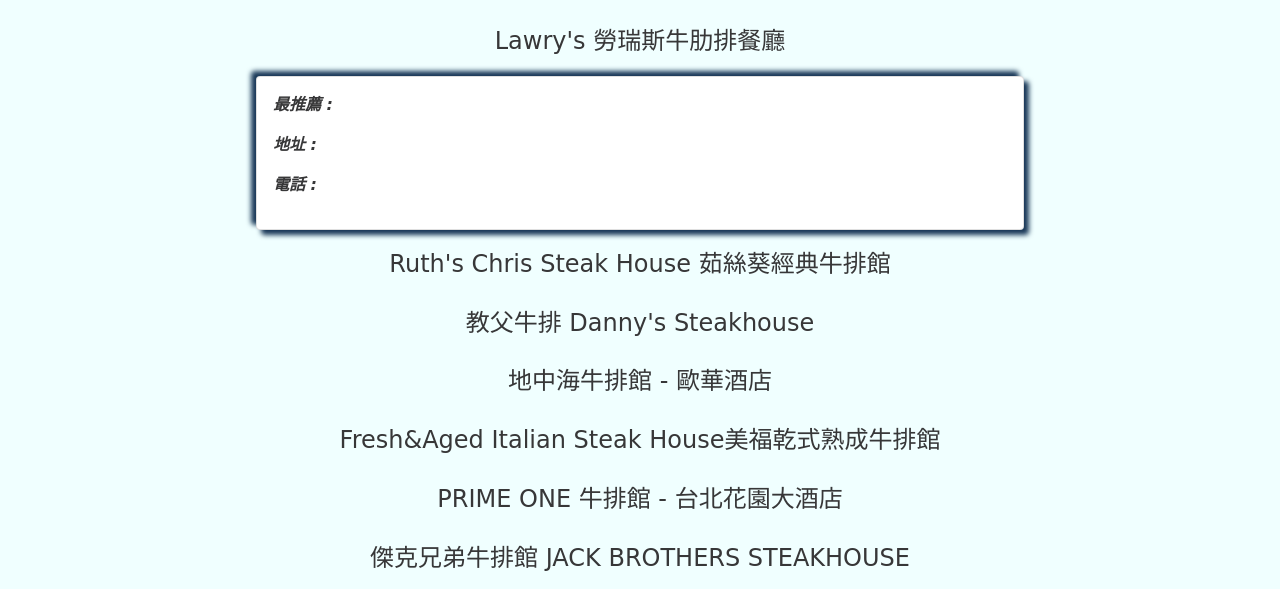
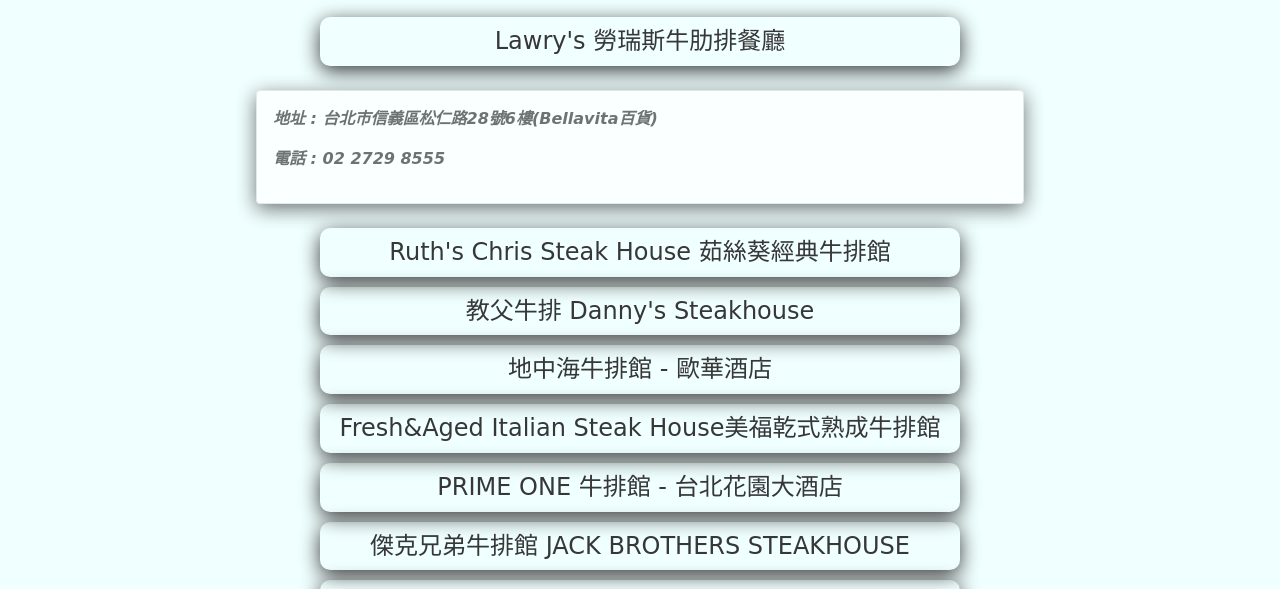
Before and after one commit to boyben001/WebDesign, a plain HTML site: page Restaurant.html in a window 1280 px wide. Both pictures are taken after a click on the element "Lawry's 勞瑞斯牛肋排餐廳". Shown: the part 185-774 px from the top of the page. Drawn offline with nearby package versions, Linux system fonts and the light colour scheme.

Commit message:
feat : 美化

```diff
--- a/Restaurant.html
+++ b/Restaurant.html
@@ -55,127 +55,110 @@
     <h2>北部</h2>
     <div class="content">
         <h4 data-bs-toggle="collapse" href="#Lawry">Lawry's 勞瑞斯牛肋排餐廳</h4>
-        <div class="collapse" id="Lawry">
+        <div class="collapse my-4" id="Lawry">
             <div class="card card-body">
-                <p>最推薦 : </p>
-                <p>地址 : </p>
-                <p>電話 : </p>
+                <p>地址 : 台北市信義區松仁路28號6樓(Bellavita百貨)</p>
+                <p>電話 : 02 2729 8555</p>
             </div>
         </div>
         <h4 data-bs-toggle="collapse" href="#Ruth">Ruth's Chris Steak House 茹絲葵經典牛排館</h4>
-        <div class="collapse" id="Ruth">
+        <div class="collapse my-4" id="Ruth">
             <div class="card card-body">
-                <p>最推薦 : </p>
-                <p>地址 : </p>
-                <p>電話 : </p>
+                <p>地址 : 台北市松山區民生東路三段135號2樓</p>
+                <p>電話 : 02-2545-8888</p>
             </div>
         </div>
         <h4 data-bs-toggle="collapse" href="#Danny">教父牛排 Danny's Steakhouse</h4>
-        <div class="collapse" id="Danny">
+        <div class="collapse my-4" id="Danny">
             <div class="card card-body">
-                <p>最推薦 : </p>
-                <p>地址 : </p>
-                <p>電話 : </p>
+                <p>地址 : 台北市中山區樂群三路58號</p>
+                <p>電話 : 02 8501 1838</p>
             </div>
         </div>
         <h4 data-bs-toggle="collapse" href="#collapseExample">地中海牛排館 - 歐華酒店</h4>
-        <div class="collapse" id="collapseExample">
+        <div class="collapse my-4" id="collapseExample">
             <div class="card card-body">
-                <p>最推薦 : </p>
-                <p>地址 : </p>
-                <p>電話 : </p>
+                <p>地址 : 台北市中山區林森北路646號</p>
+                <p>電話 : 02 2585 3258#846</p>
             </div>
         </div>
         <h4 data-bs-toggle="collapse" href="#Fresh">Fresh&Aged Italian Steak House美福乾式熟成牛排館</h4>
-        <div class="collapse" id="Fresh">
+        <div class="collapse my-4" id="Fresh">
             <div class="card card-body">
-                <p>最推薦 : </p>
-                <p>地址 : </p>
-                <p>電話 : </p>
+                <p>地址 : 台北市內湖區民善街128號2F</p>
+                <p>電話 : 02 2796 1566</p>
             </div>
         </div>
         <h4 data-bs-toggle="collapse" href="#PRIME">PRIME ONE 牛排館 - 台北花園大酒店</h4>
-        <div class="collapse" id="PRIME">
+        <div class="collapse my-4" id="PRIME">
             <div class="card card-body">
-                <p>最推薦 : </p>
-                <p>地址 : </p>
-                <p>電話 : </p>
+                <p>地址 : 台北市中正區中華路二段1號</p>
+                <p>電話 : 02 2314 6611</p>
             </div>
         </div>
         <h4 data-bs-toggle="collapse" href="#JACK">傑克兄弟牛排館 JACK BROTHERS STEAKHOUSE</h4>
-        <div class="collapse" id="JACK">
+        <div class="collapse my-4" id="JACK">
             <div class="card card-body">
-                <p>最推薦 : </p>
-                <p>地址 : </p>
-                <p>電話 : </p>
+                <p>地址 : 台北市信義區基隆路二段7號</p>
+                <p>電話 : 02 2758 8081</p>
             </div>
         </div>
         <h4 data-bs-toggle="collapse" href="#d1852">綻1852牛排館</h4>
-        <div class="collapse" id="d1852">
+        <div class="collapse my-4" id="d1852">
             <div class="card card-body">
-                <p>最推薦 : </p>
-                <p>地址 : </p>
-                <p>電話 : </p>
-            </div>
-        </div>
-        <h4 data-bs-toggle="collapse" href="#Fresh1">Fresh&Aged Italian Steak House美福乾式熟成牛排館</h4>
-        <div class="collapse" id="Fresh1">
-            <div class="card card-body">
-                <p>最推薦 : </p>
-                <p>地址 : </p>
-                <p>電話 : </p>
+                <p>地址 : 台北市中山北路2段185號</p>
+                <p>電話 : 02 2596 1852</p>
             </div>
         </div>
     </div>
     <h2>中部</h2>
     <div class="content">
         <h4 data-bs-toggle="collapse" href="#JACK1">傑克兄弟牛排館 JACK BROTHERS STEAKHOUSE</h4>
-        <div class="collapse" id="JACK1">
+        <div class="collapse my-4" id="JACK1">
             <div class="card card-body">
-                <p>最推薦 : </p>
-                <p>地址 : </p>
-                <p>電話 : </p>
+                <p>地址 : 高雄市鹽埕區河西路6號</p>
+                <p>電話 : 07 532 6188</p>
             </div>
         </div>
         <h4 data-bs-toggle="collapse" href="#Grill">The Prime-Grill 極炙牛排館</h4>
-        <div class="collapse" id="Grill">
+        <div class="collapse my-4" id="Grill">
             <div class="card card-body">
-                <p>最推薦 : </p>
-                <p>地址 : </p>
-                <p>電話 : </p>
+                <p>地址 : 台中市南屯區公益路二段256號</p>
+                <p>電話 : 04 2258 3953</p>
+            </div>
+        </div>
+        <h4 data-bs-toggle="collapse" href="#Ruth2">Ruth's Chris Steak House 茹絲葵經典牛排館</h4>
+        <div class="collapse my-4" id="Ruth2">
+            <div class="card card-body">
+                <p>地址 : 台中市台灣大道二段501號26樓</p>
+                <p>電話 : 04 2323 2872</p>
             </div>
         </div>
     </div>
     <h2>南部</h2>
     <div class="content">
-        <h4 data-bs-toggle="collapse" href="#Danny1">教父牛排 Danny's Steakhouse</h4>
-        <div class="collapse" id="Danny1">
+        <h4 data-bs-toggle="collapse" href="#Ruth1">Ruth's Chris Steak House 茹絲葵經典牛排館</h4>
+        <div class="collapse my-4" id="Ruth1">
             <div class="card card-body">
-                <p>最推薦 : </p>
-                <p>地址 : </p>
-                <p>電話 : </p>
+                <p>地址 : 高雄市前金區中正四路211號25樓之三</p>
+                <p>電話 : 07-241-8888</p>
             </div>
         </div>
         <h4 data-bs-toggle="collapse" href="#Corner">轉角餐廳 Corner Steak House</h4>
-        <div class="collapse" id="Corner">
+        <div class="collapse my-4" id="Corner">
             <div class="card card-body">
-                <p>最推薦 : </p>
-                <p>地址 : </p>
-                <p>電話 : </p>
+                <p>地址 : 台南市東區大學路22巷12號</p>
+                <p>電話 : 06 275 4321</p>
             </div>
         </div>
         <h4 data-bs-toggle="collapse" href="#JACK2">傑克兄弟牛排館 JACK BROTHERS STEAKHOUSE</h4>
-        <div class="collapse" id="JACK2">
+        <div class="collapse my-4" id="JACK2">
             <div class="card card-body">
-                <p>最推薦 : </p>
-                <p>地址 : </p>
-                <p>電話 : </p>
+                <p>地址 : 高雄市鹽埕區河西路6號</p>
+                <p>電話 : 07 532 6188</p>
             </div>
         </div>
     </div>
-
-    <h2>東部</h2>
-    <div class="content"></div>
 </body>
 
 </html>
--- a/css/Intro_part.css
+++ b/css/Intro_part.css
@@ -67,6 +67,6 @@ body {
     margin-bottom: 15px;
     text-align: left;
     padding: 5px;
-    box-shadow: 5px 5px 5px #95a2af,
-        -5px -5px 5px #95a2af;
+    box-shadow: 0 5px 10px aliceblue,
+        0 -5px 10px aliceblue;
 }
--- a/css/Restaurant.css
+++ b/css/Restaurant.css
@@ -41,6 +41,7 @@ h2 {
     padding: 20px;
     margin: 20px 0;
     transition: all 1s;
+
 }
 
 h2:hover {
@@ -53,21 +54,21 @@ h2:hover {
     text-align: center;
     margin: 10px auto;
     padding: 10px 10px;
-    border-radius: 20px;
+    border-radius: 10px;
     transition: all 0.5s;
+    box-shadow: 0 5px 20px #373738;
 }
 
 .content h4:hover {
-    background-color: rgb(60, 60, 116);
-    color: aliceblue;
     text-decoration: underline;
+    box-shadow: 0 5px 20px inset#373738;
 }
 
 .card {
     width: 60vw;
     margin: 0 auto;
-    box-shadow: -5px -5px 5px #183757,
-        5px 5px 5px #183757;
+    box-shadow: 0 5px 20px #373738;
+    opacity: 0.7;
 }
 
 .card p {
```
Also changed, not shown: Steak_club.html (+2 -2 lines).
